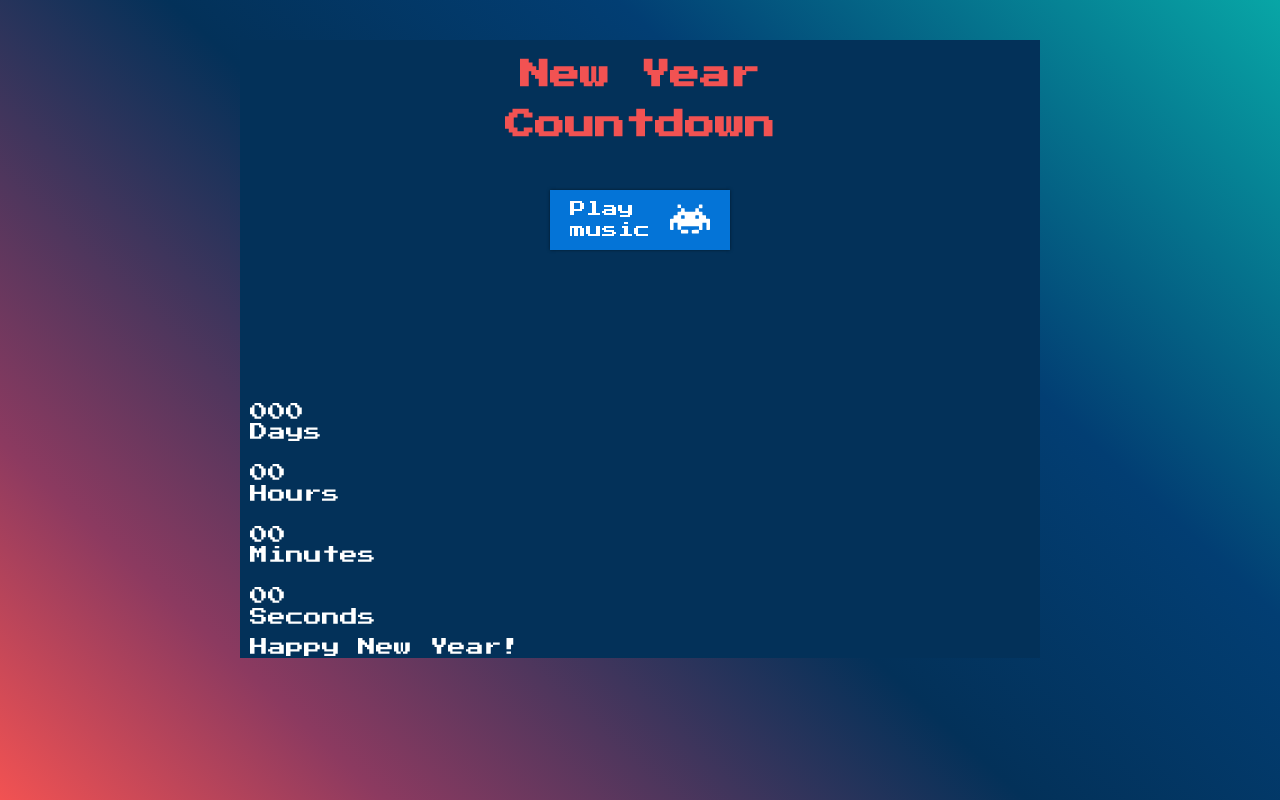
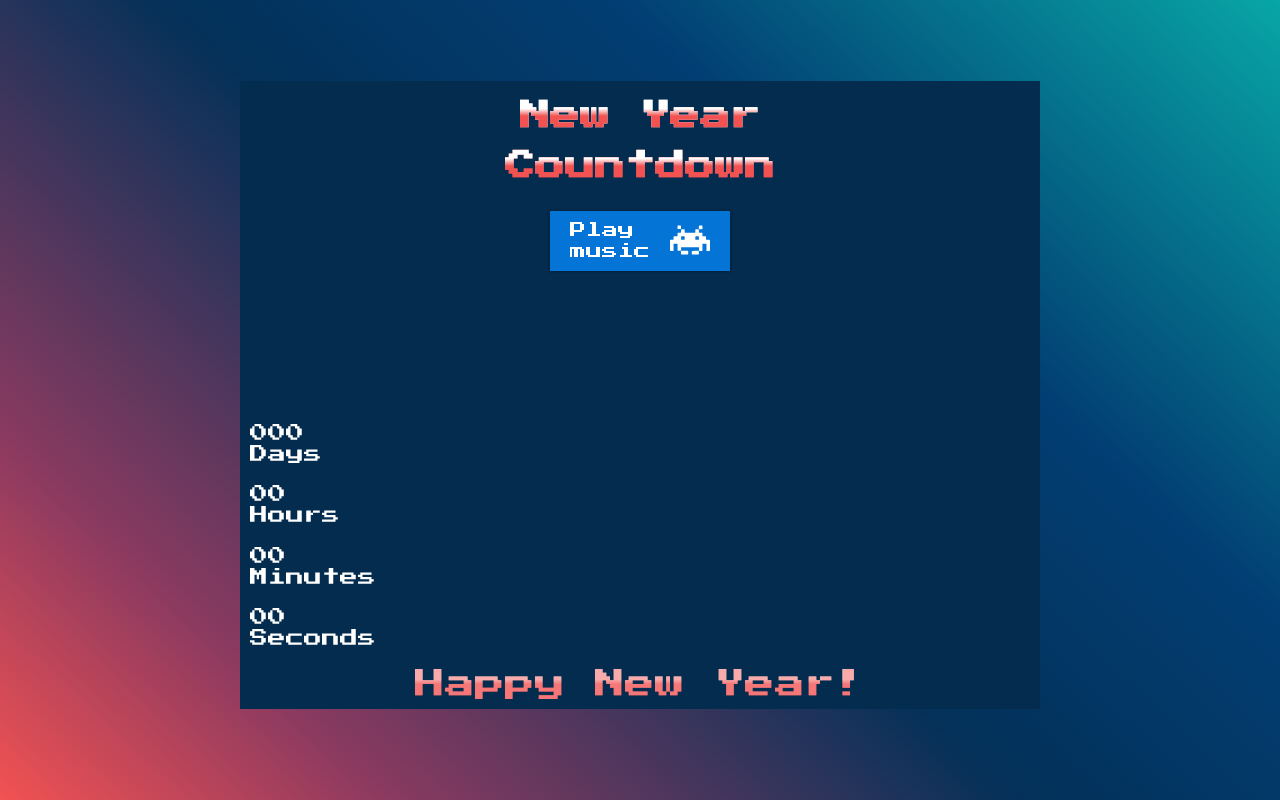
Before and after one commit to blackbirdcoder/countdownnewyear, a website: page app/index.html in a window 1280 px wide. Drawn offline with Linux system fonts and the light colour scheme.

Commit message:
decorated text, minor improvements

```diff
--- a/app/index.html
+++ b/app/index.html
@@ -10,6 +10,7 @@
 <body class="page">
   <div class="content-wrap">
     <section class="section-countdown">
+      <div class="content-extender">
         <div class="container">
           <div class="section-countdown__box-content-main">
             <div class="section-countdown__box-content-top">
@@ -17,7 +18,10 @@
                 <div class="grid">
                   <div class="grid__item width-1-1">
                     <div class="header__box-text">
-                    <h1 class="header__heading">New year countdown</h1>
+                      <h1 class="header__heading">
+                        <span class="header__heading header__heading_position">New year</span>
+                        <span class="header__heading header__heading_position">countdown</span>
+                      </h1>
                     </div>
                   </div>
                   <div class="grid__item  width-1-1">
@@ -47,6 +51,7 @@
               </div>
             </div>
             <div class="section-countdown__box-content-bottom">
+              <div class="section-countdown__box-card-time">
                 <div class="grid">
                   <div class="grid__item width-1-1">
                     <div class="card-time">
@@ -89,8 +94,10 @@
                     </div>
                   </div>
                 </div>
+              </div>
               <div class="section-countdown__box-text-happy">
                 <span class="section-countdown__txt-happy">Happy new year!</span>
+              </div>
             </div>
           </div>
         </div>
--- a/app/scss/components/_base.scss
+++ b/app/scss/components/_base.scss
@@ -183,6 +183,10 @@ html, body {
   overflow: hidden;
 }
 
+.content-extender {
+  flex-grow: 1;
+}
+
 .container {
   max-width: 1170px;
   min-width: 320px;
--- a/app/scss/components/_header.scss
+++ b/app/scss/components/_header.scss
@@ -5,9 +5,18 @@
     text-align: center;
   }
   &__heading {
+    margin-bottom: 0;
     text-transform: capitalize;
     line-height: 50px;
-
+    background: $swatch_5;
+    background: linear-gradient(0deg, $swatch_5 50%,
+                $swatch_9 65%);
+    background-clip: text;
+    -webkit-background-clip: text;
+    -webkit-text-fill-color: transparent;
+    &_position {
+      display: block;
+    }
   }
   &__box-button {
     margin: 0 auto;
--- a/app/scss/components/_section.scss
+++ b/app/scss/components/_section.scss
@@ -1,4 +1,7 @@
 .section-countdown {
+  display: flex;
+  justify-content: center;
+  align-items: center;
   min-height: 100vh;
   overflow: hidden;
   background-color: #033159;
@@ -14,7 +17,7 @@
     max-width: 800px;
     padding-left: 10px;
     padding-right: 10px;
-    background-color: $swatch_3;
+    background-color: darken($swatch_3, 2%);
   }
   &__box-content-top {
     margin-top: 50px;
@@ -29,10 +32,24 @@
   &__box-content-bottom {
     margin-bottom: 50px;
   }
+  &__box-card-time {
+    // display: none;
+  }
   &__box-text-happy {
     margin-top: 10px;
+    text-align: center;
   }
   &__txt-happy {
     text-transform: capitalize;
+    @extend .header__heading;
+    font-size: 30px;
+    animation: pulsate 1.2s linear infinite;
   }
 }
+
+@keyframes pulsate {
+  50% { color: $swatch_9;
+        text-shadow: 0 -1px $swatch_5,
+                     0 0 2px $swatch_9,
+                     0 0 2px $swatch_5; }
+ }
```
Also changed, not shown: app/css/main-min.css, 1 other file. Lines whose indentation alone changed are shown as unchanged.
